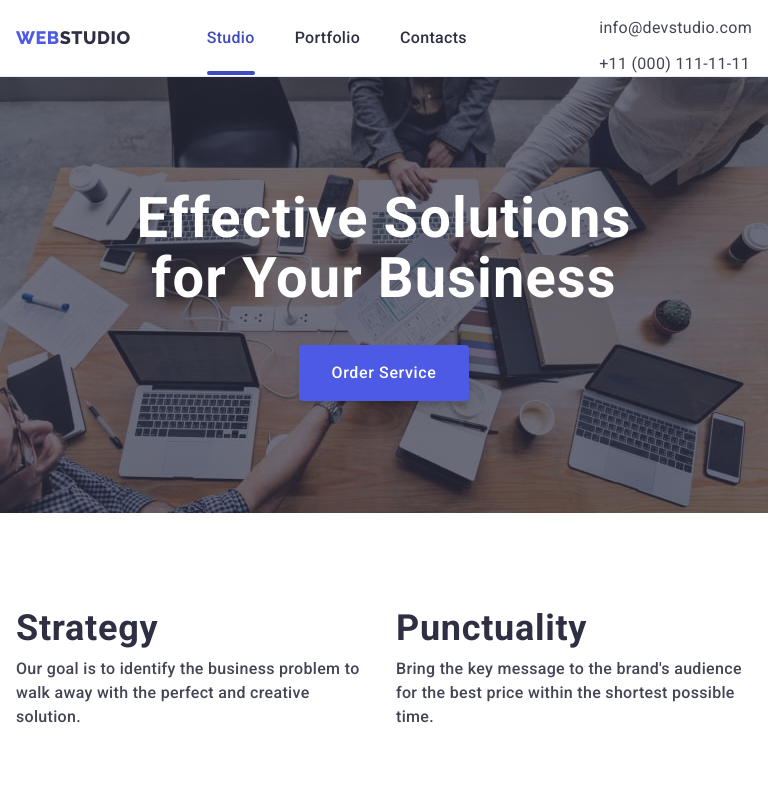
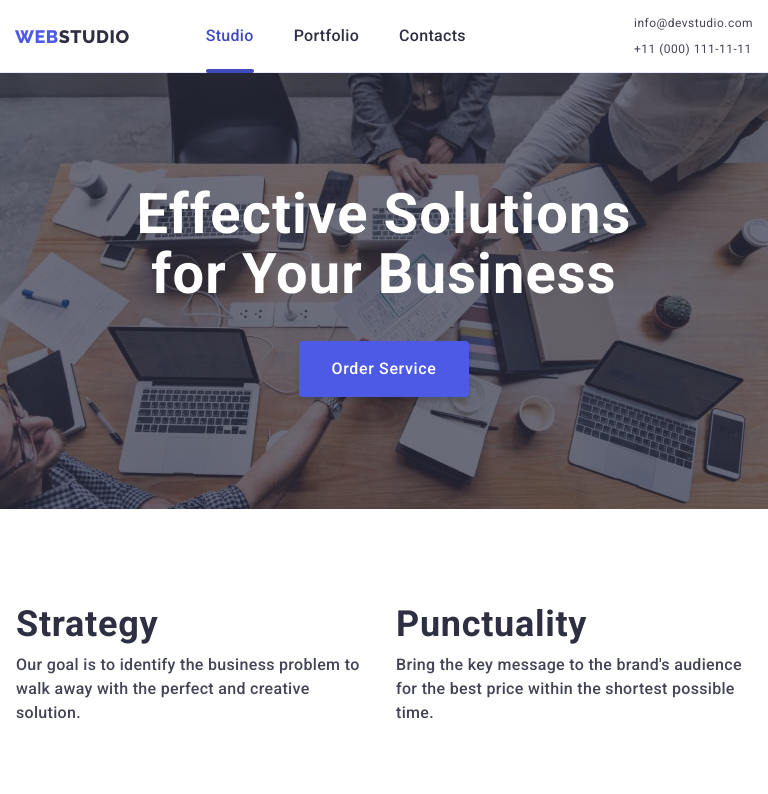
Before and after one commit to OksanaJarosch/goit-markup-hw-07, a plain HTML site: page index.html in a window 768 px wide. Shown: the top 794 px of the page. Drawn offline with nearby package versions, Linux system fonts and the light colour scheme.

Commit message:
little-corrections

```diff
--- a/css/media.css
+++ b/css/media.css
@@ -74,6 +74,12 @@
 /*! tablet */
 
 @media screen and (min-width: 768px) {
+  .container {
+    max-width: 768px;
+    padding-right: 15px;
+    padding-left: 15px;
+  }
+
   .mobile-menu {
     display: none;
   }
@@ -96,7 +102,7 @@
   /* Hero */
 
   .overlay {
-    max-width: 768px;
+    width: 100%;
     height: 436px;
 
     background-image: linear-gradient(
@@ -166,6 +172,7 @@
 
   .projects-list {
     gap: 72px 24px;
+    justify-content: start;
   }
 
   .projects-item {
@@ -179,7 +186,7 @@
 
 /*! Tablet only!!! */
 
-@media screen and (min-width: 768px) and (max-width: 1439px) {
+@media screen and (min-width: 768px) and (max-width: 1157px) {
   .tablet-container {
     display: flex;
     flex-wrap: wrap;
@@ -193,17 +200,25 @@
     display: flex;
     margin-left: auto;
   }
+  .contact {
+    font-size: 12px;
+    line-height: 1.17;
+    letter-spacing: 0.04em;
+  }
+  /* SLATE */
 
   .contact-list {
     flex-direction: column;
     gap: 12px;
     padding-top: 16px;
+    padding-bottom: 16px;
   }
 
-  .header-container {
-    max-width: 768px;
+  .contact-item {
+    font-size: 12px;
+    line-height: 1.17;
+    letter-spacing: 0.04em;
   }
-
   /* Advantages */
   .advant-list {
     display: flex;
@@ -244,9 +259,9 @@
 }
 /*! desktop*/
 
-@media screen and (min-width: 1440px) {
+@media screen and (min-width: 1158px) {
   .container {
-    width: 1158px;
+    max-width: 1158px;
     padding-right: 15px;
     padding-left: 15px;
   }
@@ -263,7 +278,7 @@
   }
 
   .overlay {
-    max-width: 1440px;
+    width: 100%;
     height: 600px;
 
     background-image: linear-gradient(
@@ -396,6 +411,6 @@
   }
 
   .portfolio-section > .container {
-    max-width: 1440px;
+    max-width: 1158px;
   }
 }
--- a/css/styles.css
+++ b/css/styles.css
@@ -56,6 +56,7 @@ img {
 .container {
   margin-left: auto;
   margin-right: auto;
+  max-width: 426px;
   width: 100%;
   padding-right: 16px;
   padding-left: 16px;
@@ -215,6 +216,7 @@ img {
 .mobile-menu.is-open {
   transform: translateY(0);
 }
+
 .mob-menu-content {
   position: relative;
   display: flex;
@@ -291,7 +293,7 @@ img {
 }
 
 .overlay {
-  max-width: 428px;
+  width: 100%;
 
   margin-left: auto;
   margin-right: auto;
@@ -598,9 +600,6 @@ Section Team*/
 
 .subscribe-form {
   width: 100%;
-  /* display: flex;
-  flex-direction: column;
-  gap: 16px; */
 }
 
 .subscribe-input {
--- a/index.html
+++ b/index.html
@@ -44,12 +44,12 @@
 
         <address class="contacts">
           <ul class="list contact-list">
-            <li>
+            <li class="contact-item">
               <a href="mailto:info@devstudio.com" class="contact link"
                 >info@devstudio.com</a
               >
             </li>
-            <li>
+            <li class="contact-item">
               <a href="tel:+110001111111" class="contact link"
                 >+11 (000) 111-11-11</a
               >
```
Also changed, not shown: 1 other file.
